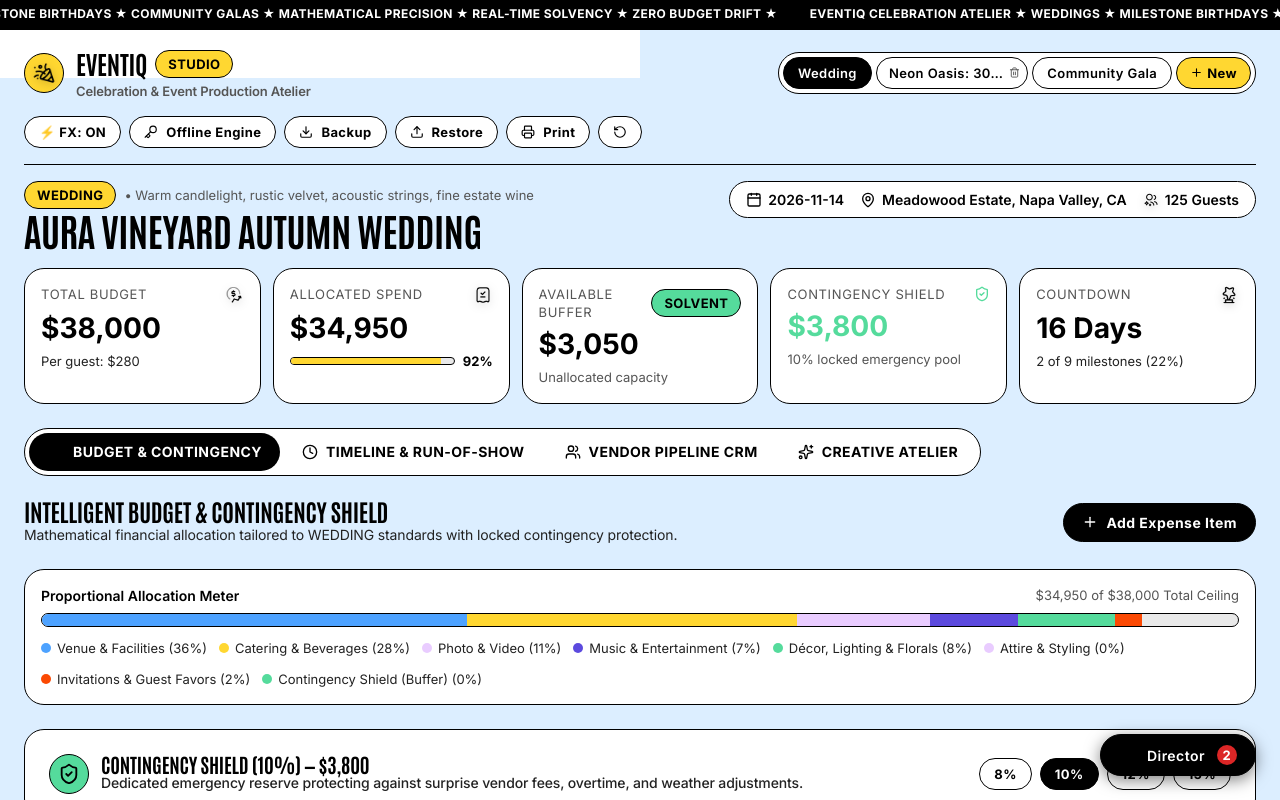
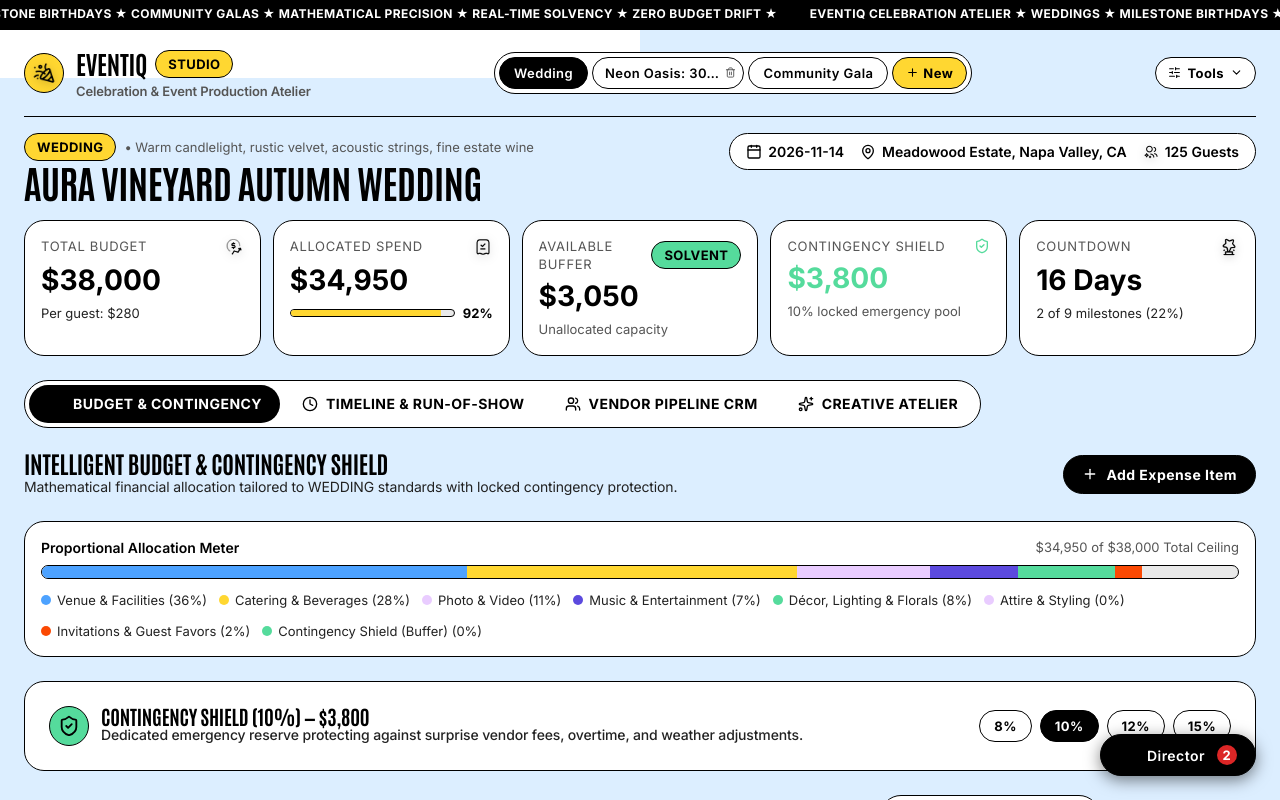
Before and after one commit to sachinn-alt/celebration-event-planner, a React (Vite) app: page / in a window 1280 px wide. Both pictures are taken after a click on the button "ENTER ATELIER STUDIO". Shown: the top 800 px of the page. Built offline with nearby package versions, Linux system fonts and the light colour scheme.

Commit message:
feat: make utility toolbar collapsible and remove FX button from studio header

```diff
--- a/src/components/Header.tsx
+++ b/src/components/Header.tsx
@@ -1,5 +1,5 @@
 import React, { useRef, useState } from 'react';
-import { motion } from 'motion/react';
+import { motion, AnimatePresence } from 'motion/react';
 import {
   Calendar,
   MapPin,
@@ -11,6 +11,9 @@ import {
   ShieldCheck,
   Plus,
   Trash2,
+  SlidersHorizontal,
+  ChevronDown,
+  ChevronUp,
 } from 'lucide-react';
 import type { EventPlan, EventType } from '../types/event';
 import { StorageService } from '../services/storage';
@@ -42,10 +45,11 @@ export const Header: React.FC<HeaderProps> = ({
   onOpenCreateModal,
   onDeleteEvent,
   onGoToLanding,
-  isFxEnabled = true,
-  onToggleFx,
+  isFxEnabled: _isFxEnabled = true,
+  onToggleFx: _onToggleFx,
 }) => {
   const fileInputRef = useRef<HTMLInputElement>(null);
+  const [isToolbarOpen, setIsToolbarOpen] = useState(false);
 
   const analytics = StorageService.calculateBudgetAnalytics(activeEvent);
   const timelineAnalytics = StorageService.calculateTimelineAnalytics(activeEvent);
@@ -255,20 +259,51 @@ export const Header: React.FC<HeaderProps> = ({
           </motion.button>
         </div>
 
-        {/* Global Toolbar: Key Vault, Import, Export, Print, Reset, Eco Mode */}
-        <div className="action-buttons no-print" style={{ display: 'flex', alignItems: 'center', gap: 'var(--space-2)' }}>
-          {onToggleFx && (
+        {/* Collapsible Global Toolbar: Key Vault, Backup, Restore, Print, Reset */}
+        <div className="action-buttons-wrapper no-print" style={{ display: 'flex', alignItems: 'center', gap: 'var(--space-2)' }}>
           <button
             type="button"
-              className="btn btn-ghost btn-sm"
-              onClick={onToggleFx}
-              style={{ fontSize: 'var(--type-caption-xs)', fontWeight: 700 }}
-              title={isFxEnabled ? 'Switch to Eco Mode (Disables WebGL background to maximize speed & battery)' : 'Enable Ambient Flux FX'}
+            className={`btn btn-sm ${isToolbarOpen ? 'btn-primary' : 'btn-ghost'}`}
+            style={{
+              fontSize: 'var(--type-caption-xs)',
+              gap: '6px',
+              padding: '6px 12px',
+              borderRadius: 'var(--radius-full)',
+            }}
+            onClick={() => setIsToolbarOpen(!isToolbarOpen)}
+            title={isToolbarOpen ? 'Collapse Tools & Utilities' : 'Expand Tools & Utilities (API Key, Backup, Print, Reset)'}
           >
-              <span>{isFxEnabled ? '⚡ FX: ON' : '🌱 ECO'}</span>
+            <SlidersHorizontal size={13} />
+            <span>Tools</span>
+            {hasApiKey && (
+              <span
+                style={{
+                  width: '6px',
+                  height: '6px',
+                  borderRadius: '50%',
+                  backgroundColor: '#10b981',
+                  display: 'inline-block',
+                }}
+                title="Gemini AI Connected"
+              />
+            )}
+            {isToolbarOpen ? <ChevronUp size={13} /> : <ChevronDown size={13} />}
           </button>
-          )}
 
+          <AnimatePresence>
+            {isToolbarOpen && (
+              <motion.div
+                initial={{ opacity: 0, x: 6, scale: 0.98 }}
+                animate={{ opacity: 1, x: 0, scale: 1 }}
+                exit={{ opacity: 0, x: 6, scale: 0.98 }}
+                transition={{ duration: 0.16, ease: 'easeOut' }}
+                style={{
+                  display: 'flex',
+                  alignItems: 'center',
+                  gap: 'var(--space-2)',
+                  flexWrap: 'wrap',
+                }}
+              >
                 <button
                   type="button"
                   className={`btn btn-sm ${hasApiKey ? 'btn-secondary' : 'btn-ghost'}`}
@@ -280,7 +315,9 @@ export const Header: React.FC<HeaderProps> = ({
                   title={hasApiKey ? 'Google Gemini 1.5 Flash Connected' : 'Running Offline Heuristic Engine'}
                 >
                   <Key size={14} color="var(--color-carbon)" />
-            <span style={{ color: 'var(--color-carbon)', fontWeight: 700 }}>{hasApiKey ? 'Gemini 1.5 Active' : 'Offline Engine'}</span>
+                  <span style={{ color: 'var(--color-carbon)', fontWeight: 700 }}>
+                    {hasApiKey ? 'Gemini 1.5 Active' : 'Offline Engine'}
+                  </span>
                 </button>
 
                 <button
@@ -333,6 +370,9 @@ export const Header: React.FC<HeaderProps> = ({
                 >
                   <RotateCcw size={14} />
                 </button>
+              </motion.div>
+            )}
+          </AnimatePresence>
         </div>
       </div>
 
```
Lines whose indentation alone changed are shown as unchanged.
